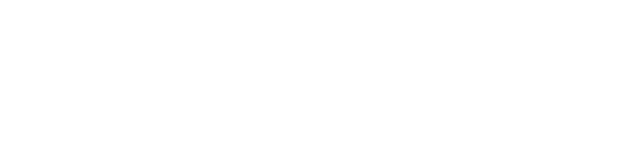
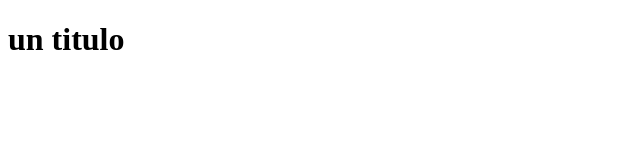
Before and after one commit to juanacevedo68061/Prueba, a plain HTML site: page index.html in a window 1280 px wide. Shown: the whole page, without its empty margins (0-640 px from the left). Drawn offline with Linux system fonts and the light colour scheme.

Commit message:
agregando titulo

```diff
--- a/index.html
+++ b/index.html
@@ -7,6 +7,6 @@
     <title>Document</title>
 </head>
 <body>
-
+    <h1>un titulo</h1>
 </body>
 </html>
```
